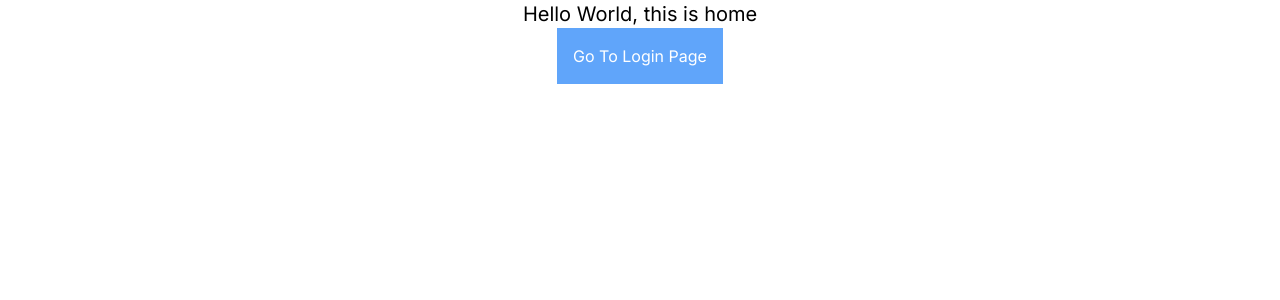
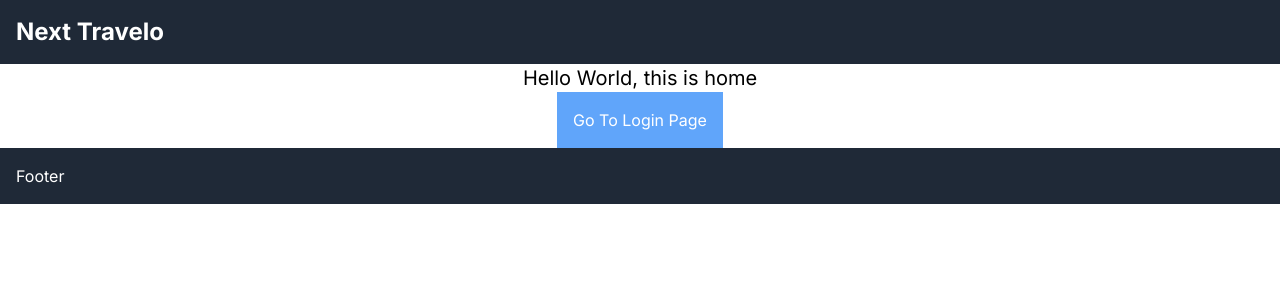
Before and after one commit to kurniawan26/next-travelo, a Next.js app: page / in a window 1280 px wide. Shown: the top 300 px of the page. Built offline with nearby package versions, Linux system fonts and the light colour scheme.

Commit message:
feat(module-1): Learn layout concept

```diff
--- a/src/app/layout.tsx
+++ b/src/app/layout.tsx
@@ -16,7 +16,17 @@ export default function RootLayout({
 }>) {
   return (
     <html lang="en">
-      <body className={inter.className}>{children}</body>
+      <body className={inter.className}>
+        <header className="bg-gray-800 p-4 text-white">
+          <h1 className="text-2xl font-bold">Next Travelo</h1>
+        </header>
+
+        {children}
+
+        <footer className="bg-gray-800 text-white p-4">
+          <p>Footer</p>
+        </footer>
+      </body>
     </html>
   );
 }
```
